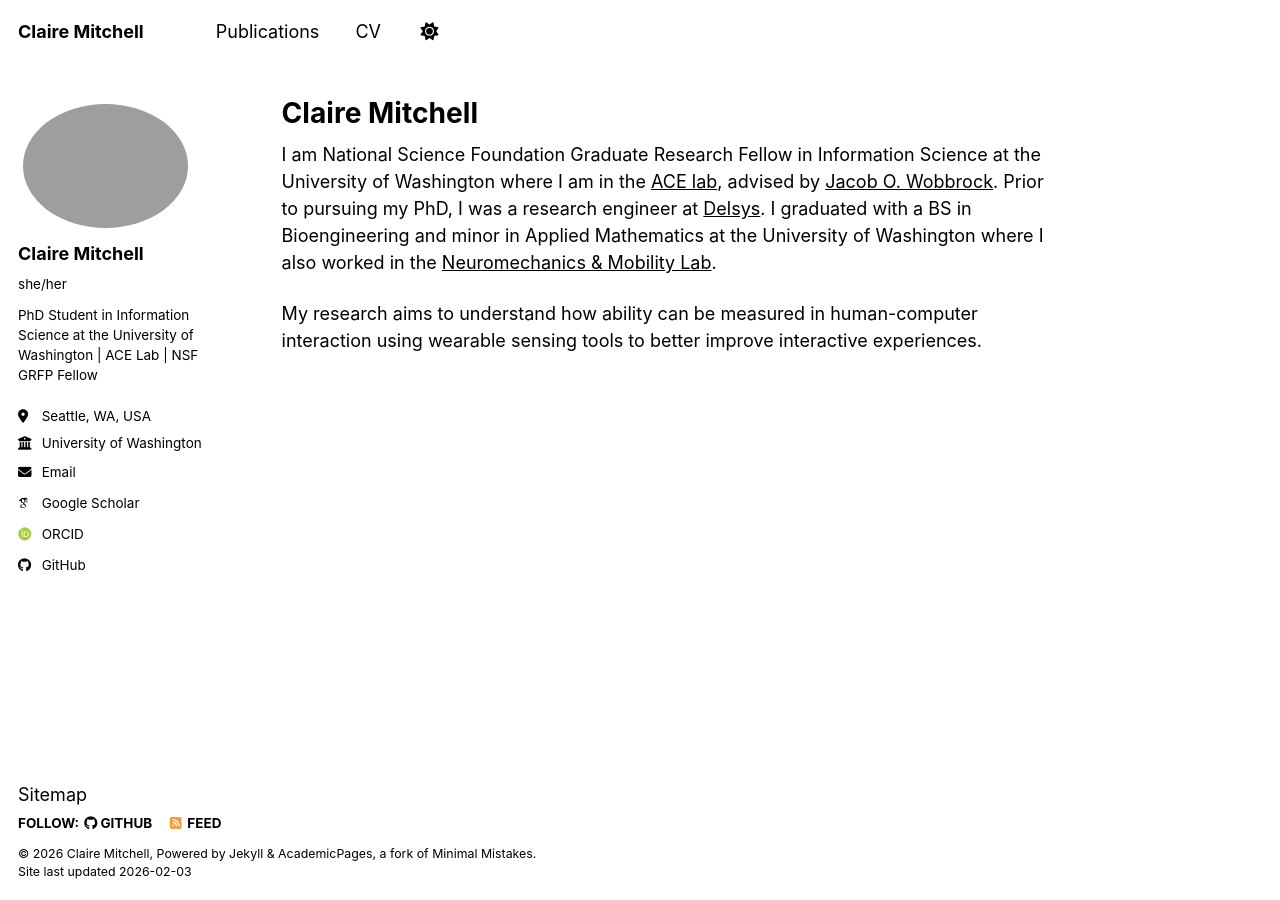
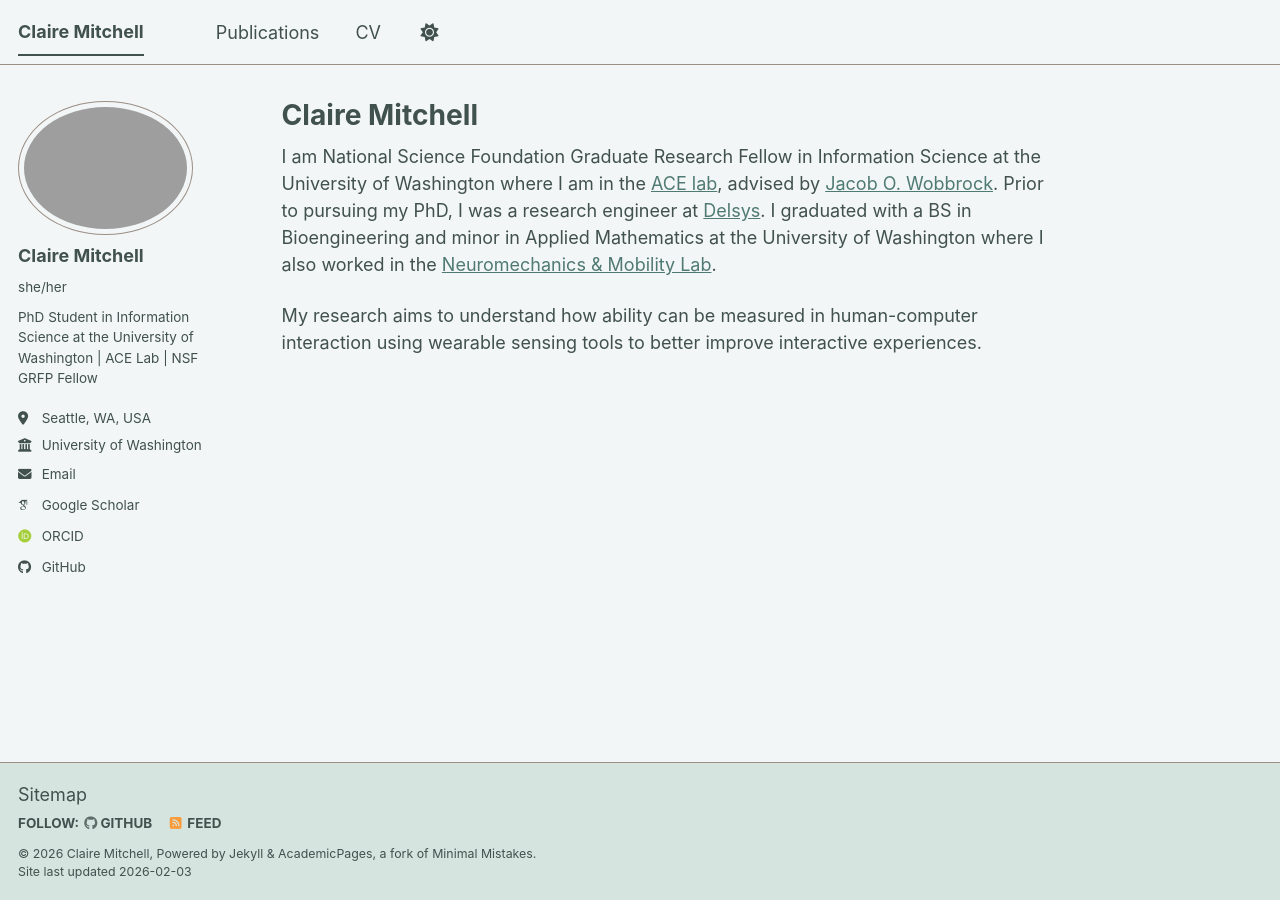
Before and after one commit to clairem2520/clairem2520.github.io, a Jekyll site: the page built from _pages/about.md, in a window 1280 px wide. Built offline with Jekyll 4.4.1, drawn with Linux system fonts in a browser that asks for light colours; some web fonts are replaced; a script bundle is joined from its source files by our own code; library files that are not in the unit come from our copies.

Commit message:
fixing water

```diff
--- a/_sass/theme/_sunrise_light.scss
+++ /dev/null
@@ -1,62 +0,0 @@
-/* ==========================================================================
-   SUNRISE THEME - LIGHT VERSION
-   ========================================================================== */
-/* Color codes used for the theme */
-$primary-color              : #fc3a52;
-$dark-primary-color         : mix(#000, $primary-color, 40%);
-$darker-primary-color       : mix(#000, $primary-color, 60%);
-$light-primary-color        : mix(#fff, $primary-color, 50%);
-$lighter-primary-color      : mix(#fff, $primary-color, 90%);
-$background                 : #e8d5b7;
-$background-light           : mix(#fff, $background, 20%);
-$background-lighter        : #ffffff;
-$text                      : #000000;
-$text-muted                : #0e2431;
-$link                      : mix(#000, $primary-color, 10%);
-$link-dark                 : mix(#000, $link, 25%);
-$link-light                : mix(#fff, $link, 25%);
-$footer                    : #f9b248;
-$border                    : mix(#000, $background, 20%);
-$border-dark               : mix(#000, $background, 30%);
-
-/* Color codes used for the site */
-$danger-color               : #cc6666;
-$info-color                 : #81a2be;
-$notice-color               : #de935f;
-$success-color              : #b5bd68;
-$warning-color              : #f0c674;
-
-/* Other basic settings for the template */
-$border-radius              : 4px;
-$box-shadow                 : 0 1px 1px rgba(0, 0, 0, 0.125);
-$global-transition          : all 0.2s ease-in-out;
-$masthead-height            : 70px;
-$navicon-width              : 28px;
-$navicon-height             : 4px;
-$sidebar-link-max-width     : 250px;
-$sidebar-screen-min-width   : 1024px;
-
-/* Light theme for the site */
-:root {
-    --global-base-color                 : #{$primary-color};
-    --global-bg-color                   : #{$background};
-    --global-footer-bg-color            : #{$footer};
-    --global-border-color               : #{$border};
-    --global-dark-border-color          : #{$border-dark};
-    --global-code-background-color      : #{$background-light};
-    --global-code-text-color            : #{$text-muted};
-    --global-fig-caption-color          : #{$text-muted};
-    --global-link-color                 : #{$link};
-    --global-link-color-hover           : #{$link-light};
-    --global-link-color-visited         : #{$link-dark};
-    --global-masthead-link-color        : #{$text};
-    --global-masthead-link-color-hover  : #{$text-muted};
-    --global-text-color                 : #{$text};
-    --global-text-color-light           : #{$text-muted};
-    --global-thead-color                : #{$background-light};
-}
-
-.page__footer-follow .social-icons i,
-.page__footer-follow .social-icons .svg-inline--fa {
-    color: inherit;
-}
--- a/_sass/theme/_water_dark.scss
+++ b/_sass/theme/_water_dark.scss
@@ -5,7 +5,7 @@
 $primary-color              : #335352;
 $dark-primary-color         : #335352;
 $darker-primary-color       : #335352;
-$light-primary-color        : #335352;
+$light-primary-color        : #243B3A;
 $lighter-primary-color      : #335352;
 $background                 : #335352;
 $background-light           : #335352;
--- a/_sass/theme/_water_light.scss
+++ b/_sass/theme/_water_light.scss
@@ -1,5 +1,5 @@
 /* ==========================================================================
-    SUNRISE THEME - DARK VERSION
+  MINT THEME - LIGHT VERSION
   ========================================================================== */
 /* Color codes used for the theme */
 $primary-color              : #EDF3F1;
@@ -7,30 +7,28 @@ $dark-primary-color         : #EDF3F1;
 $darker-primary-color       : #EDF3F1;
 $light-primary-color        : #EDF3F1;
 $lighter-primary-color      : #EDF3F1;
-$background                 : #EDF3F1;
-$background-light           : #EDF3F1;
-$background-lighter        : #EDF3F1;
-$text                      : #2E4B49;
-$text-muted                : #5F8A83;
+$background                 : #f3f6f6;
+$background-light           : #ffffff;
+$background-lighter        : #fafbfb;
+$text                      : #40514e;
+$text-muted                : #5c6d6a;
 $link                      : #4F7A73;
-$link-hover                : #6F9B93;
-$link-visited              : #6F9B93;
+$link-dark                 : #6F9B93;
+$link-light                : #6F9B93;
 $footer                    : #D6E4E0;
 $border                    : #9B8F86;
-$border-dark               : #EDF3F1;
-$code-bg                   : #EDF3F1;
-$code-bg-dark              : #EDF3F1;
+$border-dark               : #9B8F86;
 
 /* Color codes used for the site */
-$danger-color               : #ff6b7f;
-$info-color                 : #52adc8;
-$notice-color               : #f9b248;
-$success-color              : #78c978;
-$warning-color              : #f9b248;
+$danger-color               : #e74c3c;
+$info-color                 : #11999e;
+$notice-color               : #30e3ca;
+$success-color              : #2ecc71;
+$warning-color              : #f39c12;
 
 /* Other basic settings for the template */
 $border-radius              : 4px;
-$box-shadow                 : 0 1px 1px rgba(255, 255, 255, 0.125);
+$box-shadow                 : 0 1px 1px rgba(0, 0, 0, 0.125);
 $global-transition          : all 0.2s ease-in-out;
 $masthead-height            : 70px;
 $navicon-width              : 28px;
@@ -38,22 +36,27 @@ $navicon-height             : 4px;
 $sidebar-link-max-width     : 250px;
 $sidebar-screen-min-width   : 1024px;
 
-/* Sunset dark theme CSS variables */
-html[data-theme="dark"] {
+/* Light theme for the site */
+:root {
   --global-base-color                 : #{$primary-color};
   --global-bg-color                   : #{$background};
   --global-footer-bg-color            : #{$footer};
-    --global-border-color               : #{$light-primary-color};
-    --global-dark-border-color          : #{$background-light};
-    --global-code-background-color      : #{$code-bg};
-    --global-code-text-color            : #{$text};
+  --global-border-color               : #{$border};
+  --global-dark-border-color          : #{$border-dark};
+  --global-code-background-color      : #{$background-light};
+  --global-code-text-color            : #{$darker-primary-color};
   --global-fig-caption-color          : #{$text-muted};
   --global-link-color                 : #{$link};
-    --global-link-color-hover           : #{$link-hover};
-    --global-link-color-visited         : #{$link-visited};
+  --global-link-color-hover           : #{$link-dark};
+  --global-link-color-visited         : #{$link-light};
   --global-masthead-link-color        : #{$text};
-    --global-masthead-link-color-hover  : #{$link-hover};
+  --global-masthead-link-color-hover  : #{$primary-color};
   --global-text-color                 : #{$text};
   --global-text-color-light           : #{$text-muted};
-    --global-thead-color                : #{$background-lighter};
+  --global-thead-color                : #{$lighter-primary-color};
+
 }
+
+footer {
+  color: #{$text};
+}
```
Lines whose indentation alone changed are shown as unchanged.
